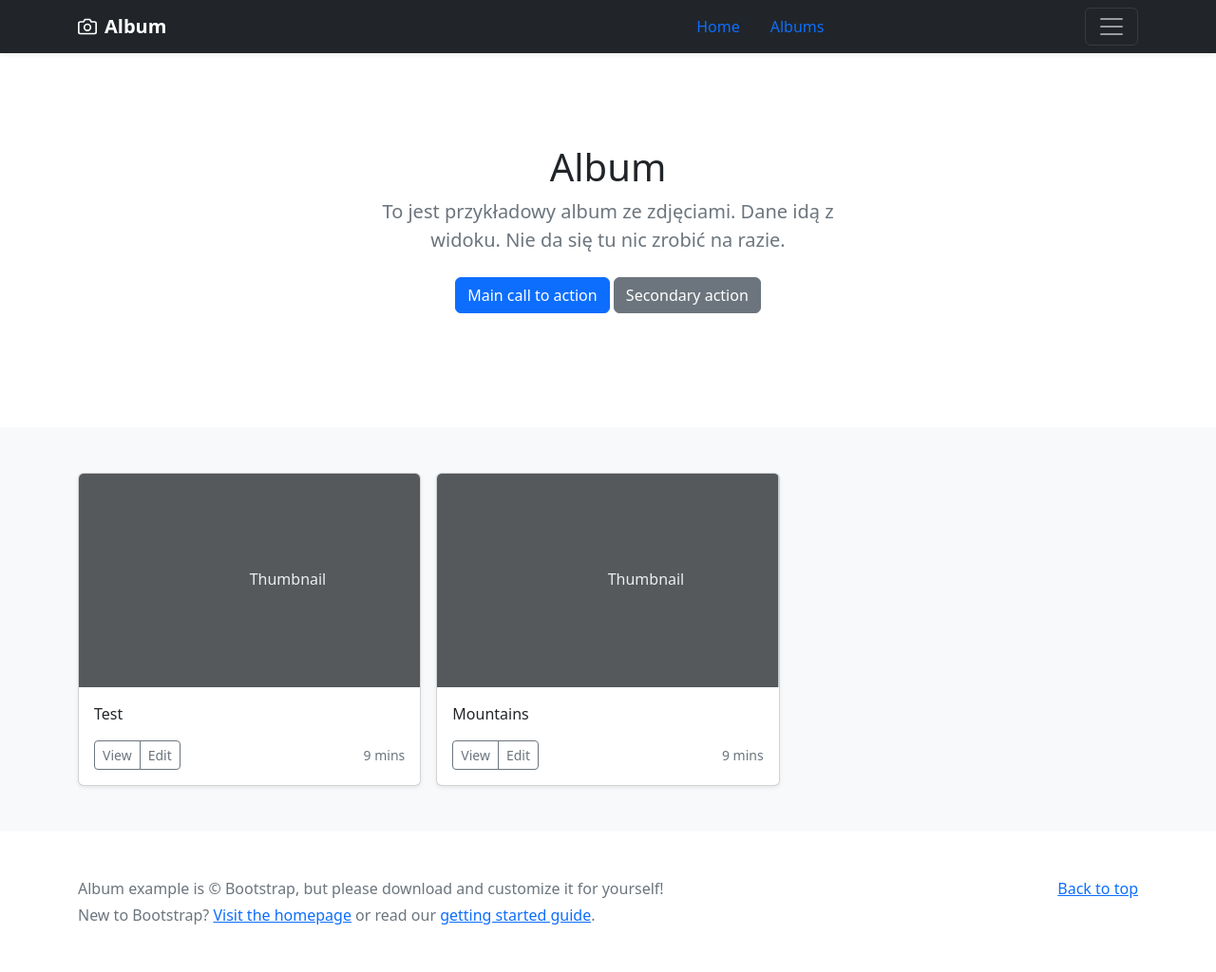
After one commit to jm-sky/django-tsm, a Django app: page /demo/albums/ in a window 1280 px wide. The commit adds this page. Shown: the whole page at 95% size. Run offline with Django 4.2, Linux system fonts and the light colour scheme; data that the repository does not hold is empty.

Commit message:
albums route

```diff
--- a/demo/admin.py
+++ b/demo/admin.py
@@ -1,5 +1,6 @@
 from django.contrib import admin
-from .models import Member, Image
+from .models import Member
+from .models import Image
 
 # Register your models here.
 admin.site.register(Member)
--- a/demo/templates/components/image.html
+++ b/demo/templates/components/image.html
@@ -1,8 +1,12 @@
 <div class="card shadow-sm">
-  <svg class="bd-placeholder-img card-img-top" width="100%" height="225" xmlns="http://www.w3.org/2000/svg" role="img" aria-label="Placeholder: Thumbnail" preserveAspectRatio="xMidYMid slice" focusable="false"><title>Placeholder</title><rect width="100%" height="100%" fill="#55595c"/><text x="50%" y="50%" fill="#eceeef" dy=".3em">Thumbnail</text></svg>
+  <svg class="bd-placeholder-img card-img-top" width="100%" height="225" xmlns="http://www.w3.org/2000/svg" role="img" aria-label="Placeholder: Thumbnail" preserveAspectRatio="xMidYMid slice" focusable="false">
+    <title>Placeholder</title>
+    <rect width="100%" height="100%" fill="#55595c"/>
+    <text x="50%" y="50%" fill="#eceeef" dy=".3em">Thumbnail</text>
+  </svg>
 
   <div class="card-body">
-    <p class="card-text">{{ image.name }}</p>
+    <p class="card-text">{{ image.title }}</p>
     <div class="d-flex justify-content-between align-items-center">
       <div class="btn-group">
         <button type="button" class="btn btn-sm btn-outline-secondary">View</button>
--- a/demo/templates/layouts/main.html
+++ b/demo/templates/layouts/main.html
@@ -11,7 +11,7 @@
 
     <main>
 
-      {% include "../index.html" %}
+      {% include page %}
 
     </main>
 
--- a/demo/templates/layouts/partials/header.html
+++ b/demo/templates/layouts/partials/header.html
@@ -23,6 +23,11 @@
         <svg xmlns="http://www.w3.org/2000/svg" width="20" height="20" fill="none" stroke="currentColor" stroke-linecap="round" stroke-linejoin="round" stroke-width="2" aria-hidden="true" class="me-2" viewBox="0 0 24 24"><path d="M23 19a2 2 0 0 1-2 2H3a2 2 0 0 1-2-2V8a2 2 0 0 1 2-2h4l2-3h6l2 3h4a2 2 0 0 1 2 2z"/><circle cx="12" cy="13" r="4"/></svg>
         <strong>Album</strong>
       </a>
+      |
+      <div class="nav">
+        <a href="/demo/" class="nav-link">Home</a>
+        <a href="/demo/albums" class="nav-link">Albums</a>
+      </div>
       <button class="navbar-toggler" type="button" data-bs-toggle="collapse" data-bs-target="#navbarHeader" aria-controls="navbarHeader" aria-expanded="false" aria-label="Toggle navigation">
         <span class="navbar-toggler-icon"></span>
       </button>
--- /dev/null
+++ b/demo/templates/pages/albums.html
@@ -0,0 +1,24 @@
+<section class="py-5 text-center container">
+  <div class="row py-lg-5">
+    <div class="col-lg-6 col-md-8 mx-auto">
+      <h1 class="fw-light">{{ title }}</h1>
+      <p class="lead text-muted">{{ description }}</p>
+      <p>
+        <a href="#" class="btn btn-primary my-2">Main call to action</a>
+        <a href="#" class="btn btn-secondary my-2">Secondary action</a>
+      </p>
+    </div>
+  </div>
+</section>
+
+<div class="album py-5 bg-light">
+  <div class="container">
+    <div class="row row-cols-1 row-cols-sm-2 row-cols-md-3 g-3">
+      {% for image in images %}
+        <div class="col">
+          {% include "components/image.html" with image=image %}
+        </div>
+      {% endfor %}
+    </div>
+  </div>
+</div>
--- a/demo/urls.py
+++ b/demo/urls.py
@@ -2,5 +2,6 @@ from django.urls import path
 from . import views
 
 urlpatterns = [
-  path('index/', views.index)
+  path('', views.index),
+  path('albums/', views.albums),
 ]
--- a/demo/views.py
+++ b/demo/views.py
@@ -8,8 +8,20 @@ def index(request):
   images = Image.objects.all()
 
   return render(request, 'layouts/main.html', {
+    'title': 'Welcome',
+    'page': 'index.html',
+    'description': 'To jest strona DEMO',
+    'members': members,
+  })
+
+# Create your views here.
+def albums(request):
+  images = Image.objects.all()
+  images = images or [{ 'title': 'Test' }, { 'title': 'Mountains' }]
+
+  return render(request, 'layouts/main.html', {
     'title': 'Album',
+    'page': 'pages/albums.html',
     'description': 'To jest przykładowy album ze zdjęciami. Dane idą z widoku. Nie da się tu nic zrobić na razie.',
-    'members': members,
     'images': images,
   })
```
Also changed, not shown: demo/templates/index.html (+0 -11 lines), demo/migrations/0006_image_fields.py (added).
